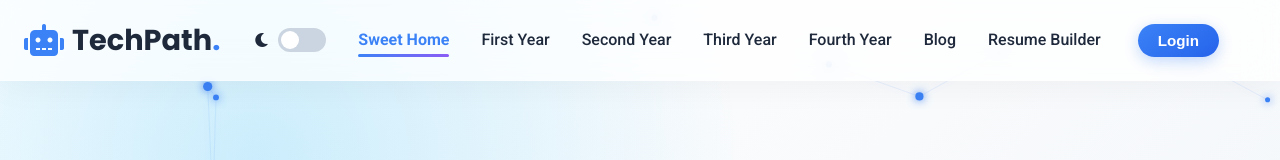
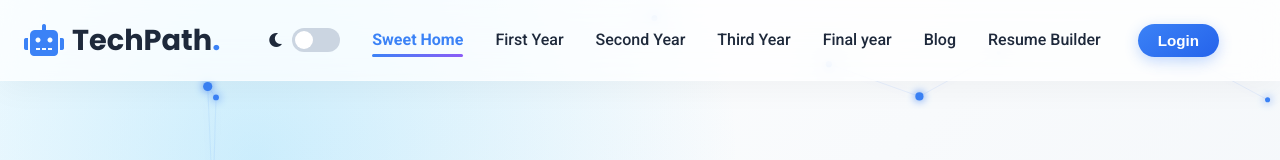
Before and after one commit to YashArjunBilange/TechPath, a website: page index.html in a window 1280 px wide. Shown: the top 160 px of the page. Drawn offline with Linux system fonts and the light colour scheme.

Commit message:
Rename 'Fourth Year' link to 'Final Year'

```diff
--- a/index.html
+++ b/index.html
@@ -37,7 +37,7 @@
           <li><a href="first-year.html" class="nav-link">First Year</a></li>
           <li><a href="second-year.html" class="nav-link">Second Year</a></li>
           <li><a href="third-year.html" class="nav-link">Third Year</a></li>
-          <li><a href="fourth-year.html" class="nav-link">Fourth Year</a></li>
+          <li><a href="fourth-year.html" class="nav-link">Final year</a></li>
           <li><a href="blog.html" class="nav-link">Blog</a></li>
           <li><a href="#" class="nav-link" id="resume-trigger">Resume Builder</a></li>
           <li>
```
